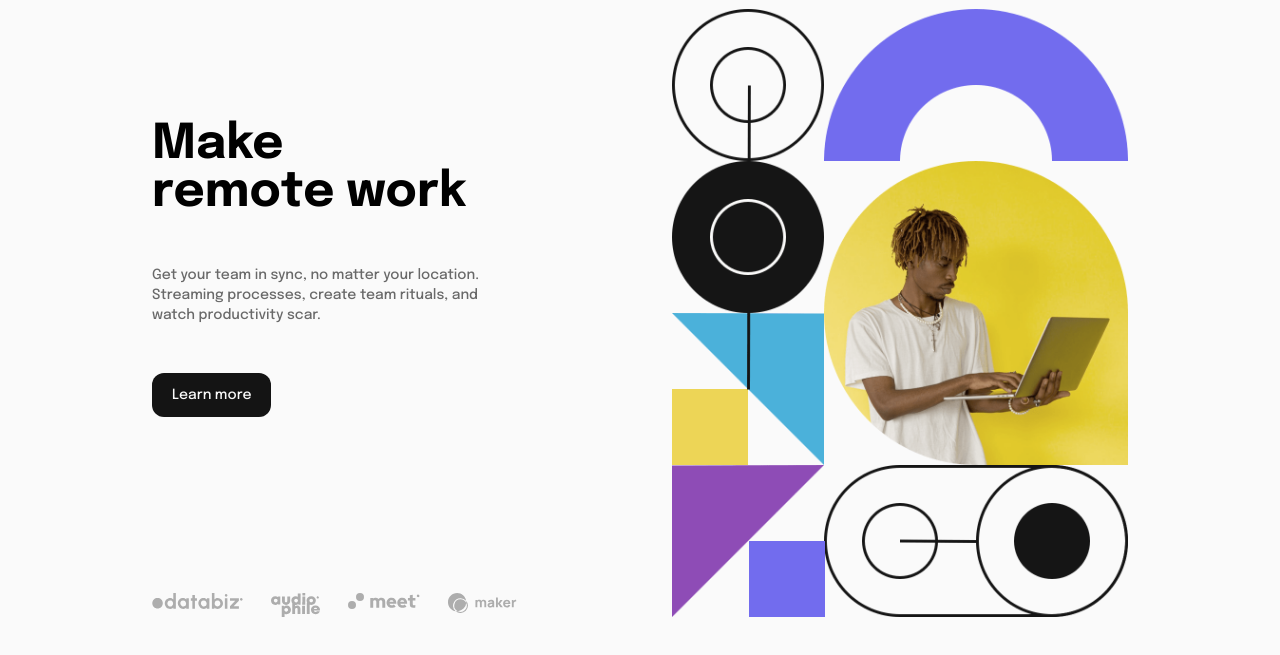
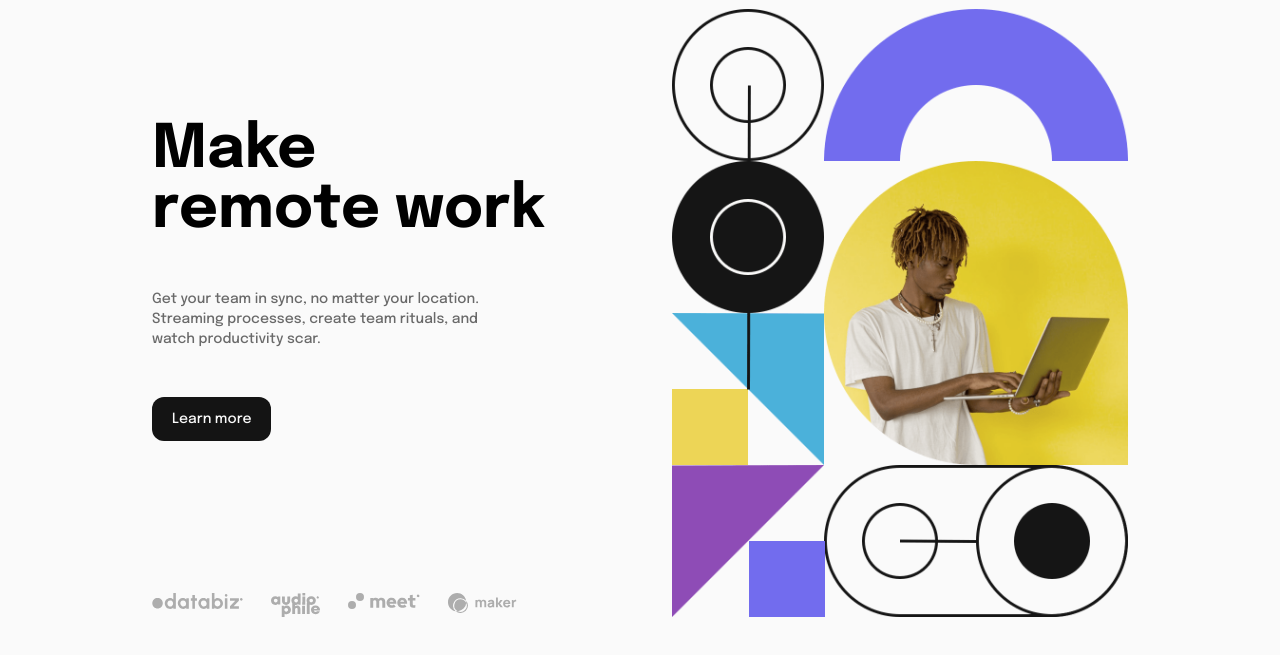
Before and after one commit to MunBrian/Intro-section-mentor, a plain HTML site: page index.html in a window 1280 px wide. Shown: the part 55-710 px from the top of the page. Drawn offline with Linux system fonts and the light colour scheme.

```diff
--- a/index.html
+++ b/index.html
@@ -163,7 +163,7 @@
         <div class="container mx-auto flex flex-col-reverse md:flex md:flex-row md:justify-between md:space-x-16 md:overflow-hidden">
                 <div class="flex flex-col mt-4 space-y-16 md:justify-between md:w-1/2 md:space-y-0 md:mt-28">
                     <div class="flex flex-col space-y-6 md:space-y-12">
-                        <h1 class="hidden md:flex md:text-5xl md:font-bold">Make <br>
+                        <h1 class="hidden md:flex md:text-6xl md:font-bold">Make <br>
                             remote work
                         </h1>
                         <h1 class="flex justify-center text-4xl font-bold md:hidden">Make remote work </h1>
```
Also changed, not shown: css/style.css.
